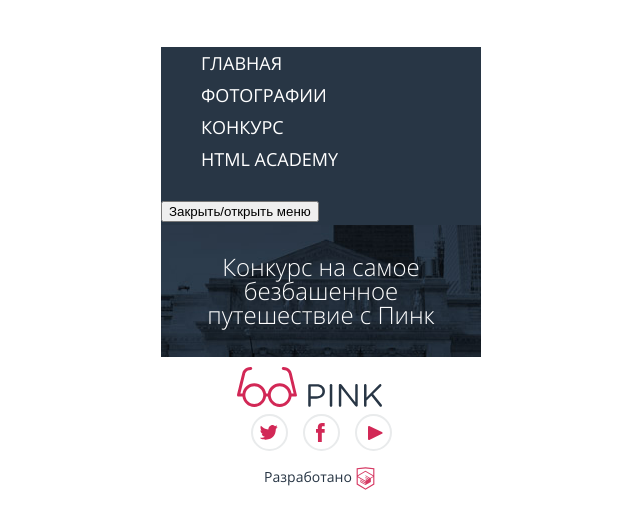
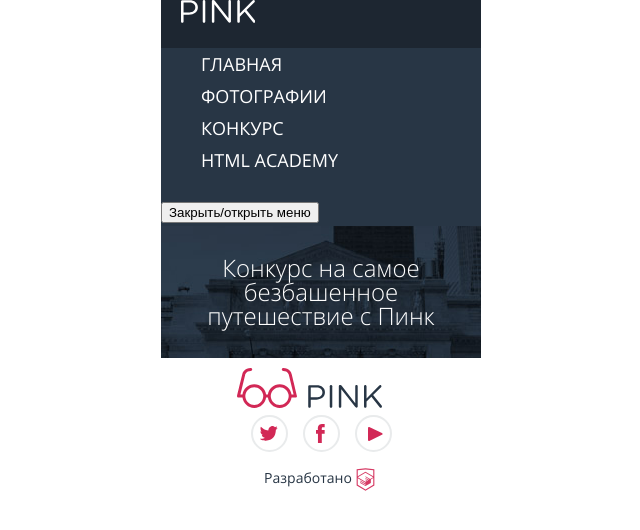
Before and after one commit to valentinapolosina/683117-pink-16, a website: page source/form.html in a window 1280 px wide. Shown: the whole page, without its empty margins (319-959 px from the left). Drawn offline with nearby package versions, Linux system fonts and the light colour scheme; files that its build step writes are made by us from their sources.

Commit message:
ваше сообщение

```diff
--- a/source/form.html
+++ b/source/form.html
@@ -11,7 +11,15 @@
   <header class="page-header">
     <div class="page-header__сontainer">
       <a class="page-header__logo">
-        <span class="page-header__image page-header__image--mobile"><svg xmlns="http://www.w3.org/2000/svg" xmlns:xlink="http://www.w3.org/1999/xlink" width="75" height="22" viewBox="0 0 75 22"></svg></span>
+        <span class="page-header__image page-header__image--mobile"><svg class="page-header__logo-svg" version="1.0" id="Layer_1" xmlns="http://www.w3.org/2000/svg" xmlns:xlink="http://www.w3.org/1999/xlink" x="0px" y="0px" width="74.426px" height="22.859px" viewBox="0 0 74.426 22.859" enable-background="new 0 0 74.426 22.859" xml:space="preserve">
+            <g>
+              <path fill="#FFFFFF" d="M0,1.449c0-0.708,0.58-1.288,1.256-1.288h7.18c5.087,0,8.436,2.704,8.436,7.147v0.064 c0,4.861-4.057,7.373-8.854,7.373H2.544v6.825c0,0.708-0.58,1.288-1.288,1.288C0.58,22.859,0,22.279,0,21.571V1.449z M8.114,12.428 c3.734,0,6.182-1.996,6.182-4.958V7.405c0-3.22-2.415-4.894-6.054-4.894H2.544v9.917H8.114z" />
+              <path fill="#FFFFFF" d="M21.729,1.288C21.729,0.58,22.308,0,22.983,0c0.709,0,1.288,0.58,1.288,1.288v20.283 c0,0.708-0.579,1.288-1.288,1.288c-0.676,0-1.255-0.58-1.255-1.288V1.288z" />
+              <path fill="#FFFFFF" d="M30.87,1.32c0-0.676,0.579-1.256,1.256-1.256h0.354c0.58,0,0.934,0.29,1.288,0.74l13.684,17.45V1.256 C47.451,0.58,47.998,0,48.707,0c0.676,0,1.223,0.58,1.223,1.256v20.348c0,0.676-0.482,1.191-1.158,1.191h-0.129 c-0.548,0-0.934-0.322-1.32-0.772L33.349,4.153v17.45c0,0.676-0.547,1.256-1.255,1.256c-0.677,0-1.224-0.58-1.224-1.256V1.32z" />
+              <path fill="#FFFFFF" d="M56.3,1.288C56.3,0.58,56.879,0,57.556,0c0.708,0,1.287,0.58,1.287,1.288v12.331L71.689,0.451 C71.979,0.193,72.269,0,72.688,0c0.676,0,1.224,0.612,1.224,1.256c0,0.354-0.161,0.644-0.419,0.901l-7.984,7.92l8.564,10.561 c0.225,0.29,0.354,0.547,0.354,0.934c0,0.676-0.579,1.288-1.287,1.288c-0.483,0-0.806-0.258-1.03-0.58l-8.403-10.463l-4.862,4.861 v4.894c0,0.708-0.579,1.288-1.287,1.288c-0.677,0-1.256-0.58-1.256-1.288V1.288z" />
+            </g>
+          </svg>
+        </span>
       </a>
       <nav class="main-nav">
         <div class="main-nav__wrapper">
@@ -69,7 +77,8 @@
       </li>
     </ul>
     <div class="page-footer__developers">
-      <p class="page-footer__name">Разработано</p><span><svg class="page-footer__logo-developers" xmlns="http://www.w3.org/2000/svg" viewBox="0 0 60 60"><path d="M30.2 5h-.2l-19.7 2.1v36.2l19.7 11.7 19.7-11.7v-36.2l-19.5-2.1zm17 36.8l-17.2 10.2-17.2-10.2v-14.8l17.1 10.2v1.8l-11.7-7v1.8l11.8 7.1v1.9l-11.8-7v1.8l11.8 7 11.9-7.1v-7.6l5.3-3.2v15.1zm-.1-17l-4.7 2.8-2.2 1.3-10.3-6.1v1.8l8.8 5.3h-.1l-.2.1-1.3.7-7.3-4.3v1.8l5.8 3.4-1.4.9-4.3-2.6v1.8l2.9 1.7-2.9 1.7-17-10.1 17-10.2 17.2 10zm.1-1.8l-17.3-10.2-17.1 10.2v-13.6l17.2-1.8 17.2 1.8v13.6z"/></svg></span>
+      <p class="page-footer__name">Разработано</p><span><svg class="page-footer__logo-developers" xmlns="http://www.w3.org/2000/svg" viewBox="0 0 60 60">
+          <path d="M30.2 5h-.2l-19.7 2.1v36.2l19.7 11.7 19.7-11.7v-36.2l-19.5-2.1zm17 36.8l-17.2 10.2-17.2-10.2v-14.8l17.1 10.2v1.8l-11.7-7v1.8l11.8 7.1v1.9l-11.8-7v1.8l11.8 7 11.9-7.1v-7.6l5.3-3.2v15.1zm-.1-17l-4.7 2.8-2.2 1.3-10.3-6.1v1.8l8.8 5.3h-.1l-.2.1-1.3.7-7.3-4.3v1.8l5.8 3.4-1.4.9-4.3-2.6v1.8l2.9 1.7-2.9 1.7-17-10.1 17-10.2 17.2 10zm.1-1.8l-17.3-10.2-17.1 10.2v-13.6l17.2-1.8 17.2 1.8v13.6z" /></svg></span>
     </div>
   </footer>
 </body>
--- a/source/sass/components/header.scss
+++ b/source/sass/components/header.scss
@@ -6,6 +6,10 @@
   background-repeat: no-repeat;
 }
 
-page-header {
+.page-header {
   background-color: #1d2631;
 }
+
+.page-header__logo-svg {
+  padding-left: 20px;
+}
--- a/source/sass/components/site-list.scss
+++ b/source/sass/components/site-list.scss
@@ -6,6 +6,6 @@
 }
 
 .site-list__link {
-  color:#ffffff;
+  color: #ffffff;
   text-transform: uppercase;
 }
```
Also changed, not shown: source/index.html (+1 -1 lines), source/photo.html (+9 -1 lines), source/img/logo-pink-white-mobile.svg, source/sass/components/photo.scss (line endings or trailing spaces), 1 other file.
